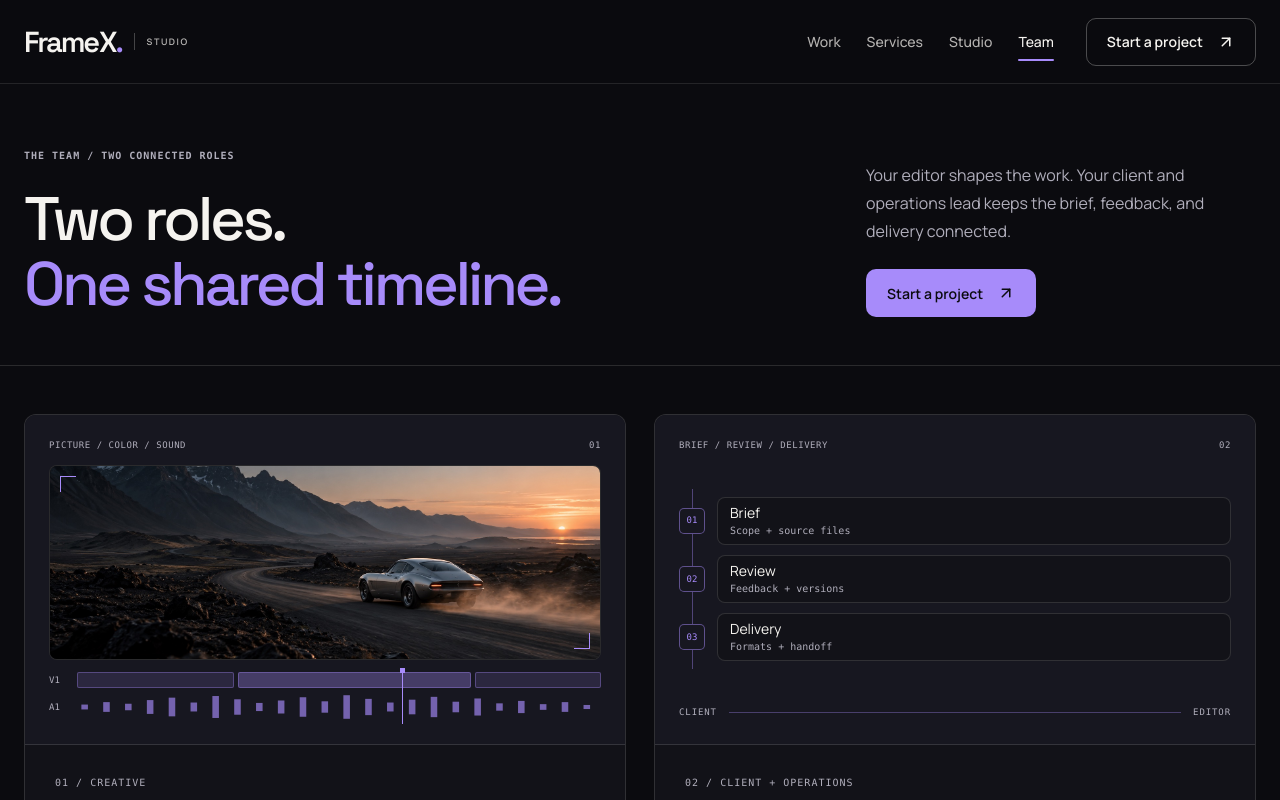
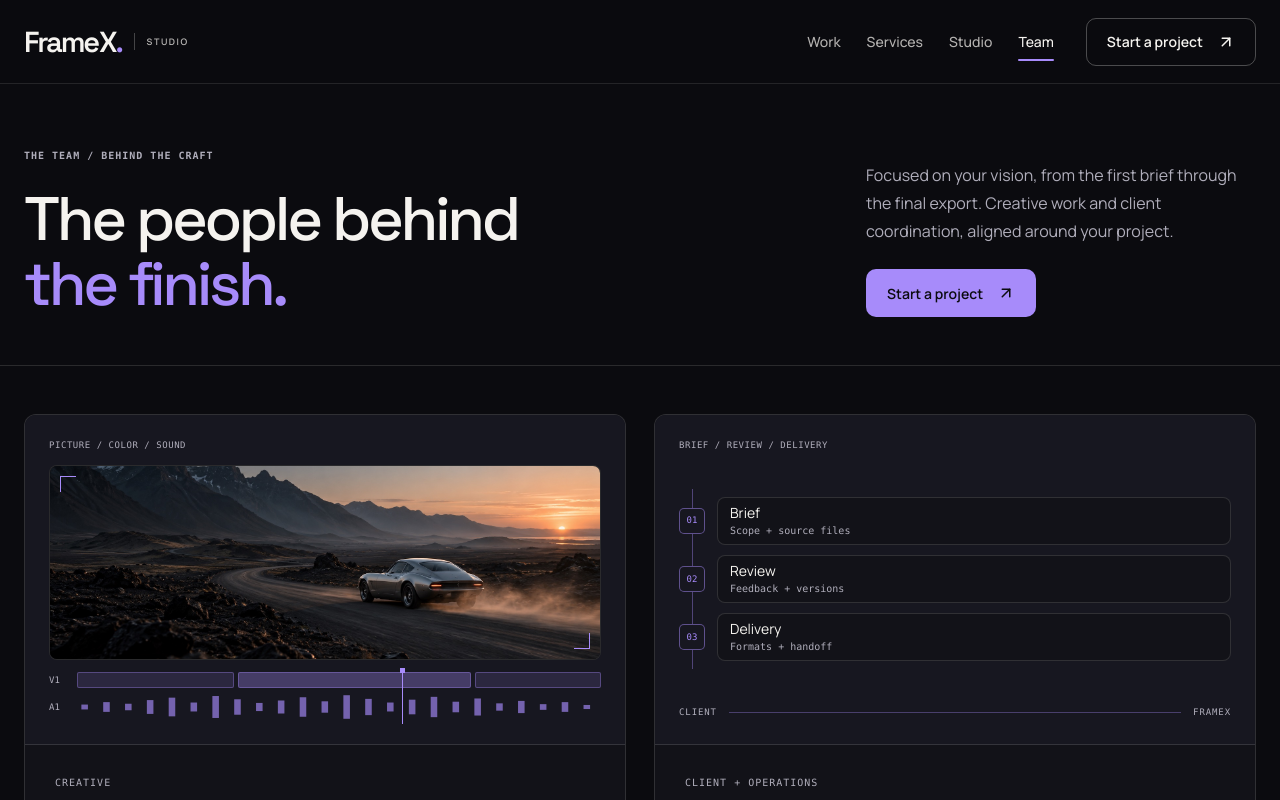
Before and after one commit to wasilsaeed/FrameX-STUDIO, a React (Vite) app: page /team in a window 1280 px wide. Shown: the top 800 px of the page. Built offline with nearby package versions, Linux system fonts and the light colour scheme.

Commit message:
Update Site source

```diff
--- a/src/data/testimonials.ts
+++ b/src/data/testimonials.ts
@@ -34,6 +34,6 @@ export const sampleTestimonials: SampleTestimonial[] = [
   },
   {
     category: 'Client coordination',
-    quote: 'Having one person organize the feedback helped. We always knew which version to review, and the final files arrived in the formats we’d agreed on.',
+    quote: 'Having the feedback organized in one place helped. We always knew which version to review, and the final files arrived in the formats we’d agreed on.',
   },
 ];
--- a/src/pages/AboutPage.tsx
+++ b/src/pages/AboutPage.tsx
@@ -16,7 +16,7 @@ export default function AboutPage() {
     <Seo title="The Studio" description="A focused photo and video post-production studio. Thoughtful editing, retouching, color, and sound, with clear client coordination." />
     <div className="pp-studio-page">
       <section className="pp-page-hero pp-studio-hero">
-        <Reveal className="pp-page-heading"><p className="eyebrow">THE STUDIO / BEHIND THE FINISH</p><h1>The room between<br /><em>raw & ready.</em></h1><p>FrameX brings picture, color, and sound into focus. A small, connected team with a considered approach to the finish.</p><Link className="button" to="/contact">Start a project <ArrowUpRight aria-hidden="true" /></Link></Reveal>
+        <Reveal className="pp-page-heading"><p className="eyebrow">THE STUDIO / BEHIND THE FINISH</p><h1>The room between<br /><em>raw & ready.</em></h1><p>FrameX brings picture, color, and sound into focus—with purposeful editing and attention to detail at every stage.</p><Link className="button" to="/contact">Start a project <ArrowUpRight aria-hidden="true" /></Link></Reveal>
         <Reveal className="pp-studio-monitor">
           <div className="pp-window-bar" aria-hidden="true"><span><i /> FRAMEX / FINISHING SUITE</span><span>VIEWER 01</span></div>
           <div className="pp-studio-viewer"><img src="/media/golden-hour.jpg" alt="Mountain landscape reference for a visual finishing study" loading="eager" /><span className="pp-frame-marker pp-marker-top" aria-hidden="true" /><span className="pp-frame-marker pp-marker-bottom" aria-hidden="true" /><div className="pp-viewer-label">VISUAL STUDY / COLOR + ATMOSPHERE</div></div>
@@ -28,7 +28,7 @@ export default function AboutPage() {
         <Reveal className="pp-craft-heading"><p className="eyebrow">OUR POINT OF VIEW</p><h2 id="studio-craft-heading">The idea leads.<br />The detail makes it.</h2><p>Every cut, texture, tone, and sound should help the work feel more like itself.</p></Reveal>
         <div className="pp-finishing-grid">{finishingSteps.map(([label, title, copy], index) => <Reveal className="pp-finishing-step" key={label}><span className="pp-index">0{index + 1} / {label}</span><h3>{title}</h3><p>{copy}</p></Reveal>)}</div>
       </section>
-      <section className="pp-studio-collaboration"><Reveal><p className="eyebrow">CREATIVE + COORDINATION</p><h2>Small team.<br />A connected edit.</h2></Reveal><Reveal><p>Your editor handles the craft. Your client and operations lead connects the brief, feedback, and delivery—so everyone works toward the same finish.</p><Link className="button button-outline" to="/team">Meet the team <ArrowUpRight aria-hidden="true" /></Link></Reveal></section>
+      <section className="pp-studio-collaboration"><Reveal><p className="eyebrow">CREATIVE + COORDINATION</p><h2>Considered craft.<br />Connected delivery.</h2></Reveal><Reveal><p>From the first brief to the final export, we keep creative work, feedback, and delivery aligned around your project.</p><Link className="button button-outline" to="/team">Meet the team <ArrowUpRight aria-hidden="true" /></Link></Reveal></section>
     </div>
     <CTA />
   </>;
--- a/src/pages/ContactPage.tsx
+++ b/src/pages/ContactPage.tsx
@@ -60,7 +60,7 @@ export default function ContactPage() {
   return <>
     <Seo title="Start a Project" description="Share a short brief for your next video editing, photography, or creative post-production project." />
     <section className="contact-page">
-      <Reveal className="contact-intro"><p className="eyebrow">FRAMEX / PROJECT INTAKE</p><h1>Good work starts<br /><em>with your brief.</em></h1><p>Share your footage, images, or idea. We’ll discuss the edit, delivery, and quote with you.</p><div className="contact-brand-frame"><img src="/media/creator-cuts.jpg" alt="Post-production workstation reference" loading="lazy" /><span className="contact-frame-label">Your material. Our attention to detail.</span><span className="contact-frame-code" aria-hidden="true">[ FX / IN POST ]</span></div><div className="contact-next-step"><span className="eyebrow">What happens next</span><p>Your client & operations lead reviews the brief, confirms the scope with your editor, and replies with timing and a quote.</p><div className="contact-route"><span><Check aria-hidden="true" /> Clear scope</span><span><Check aria-hidden="true" /> Agreed deliverables</span></div></div>{hasPublicEmail && <a className="contact-email" href={'mailto:' + siteConfig.email}><Mail aria-hidden="true" />{siteConfig.email}</a>}</Reveal>
+      <Reveal className="contact-intro"><p className="eyebrow">FRAMEX / PROJECT INTAKE</p><h1>Good work starts<br /><em>with your brief.</em></h1><p>Share your footage, images, or idea. We’ll discuss the edit, delivery, and quote with you.</p><div className="contact-brand-frame"><img src="/media/creator-cuts.jpg" alt="Post-production workstation reference" loading="lazy" /><span className="contact-frame-label">Your material. Our attention to detail.</span><span className="contact-frame-code" aria-hidden="true">[ FX / IN POST ]</span></div><div className="contact-next-step"><span className="eyebrow">What happens next</span><p>We’ll review your brief and reply with the proposed scope, timing, and a quote.</p><div className="contact-route"><span><Check aria-hidden="true" /> Clear scope</span><span><Check aria-hidden="true" /> Agreed deliverables</span></div></div>{hasPublicEmail && <a className="contact-email" href={'mailto:' + siteConfig.email}><Mail aria-hidden="true" />{siteConfig.email}</a>}</Reveal>
       <Reveal className="contact-form-shell"><div className="contact-channel"><span><i /> Project inquiry</span><span>Editing / Retouching / Finishing</span></div><form className="contact-form" ref={formRef} onSubmit={handleSubmit(submit, invalid => {
         setStatus(null);
         const firstError = (['name', 'email', 'service', 'description', 'budget', 'deadline', 'reference'] as const).find(key => invalid[key]);
--- a/src/pages/HomePage.tsx
+++ b/src/pages/HomePage.tsx
@@ -18,7 +18,7 @@ const capabilities = [
 ];
 const steps = [
   { icon: FileText, title: 'Align on the brief', copy: 'Share your files and references. We agree the scope, timing, and delivery formats before the edit begins.', tag: 'Brief / Scope / Direction' },
-  { icon: SlidersHorizontal, title: 'Edit. Review. Refine.', copy: 'Your editor shapes the work. Your point of contact gathers feedback and keeps each revision clear.', tag: 'First cut / Feedback / Finish' },
+  { icon: SlidersHorizontal, title: 'Edit. Review. Refine.', copy: 'We shape the edit, review your feedback, and refine each revision toward the agreed finish.', tag: 'First cut / Feedback / Finish' },
   { icon: Check, title: 'Ready for your audience', copy: 'Receive the agreed files, checked and organized for the platforms where your work will live.', tag: 'Quality check / Export / Handoff' },
 ];
 
@@ -123,7 +123,7 @@ export default function HomePage() {
       </section>
 
       <section className="home-process section" aria-labelledby="process-title">
-        <Reveal className="section-top"><div><p className="eyebrow">A simple process / A clear handoff</p><h2 id="process-title">A good edit starts<br />with a good connection.</h2></div><Link to="/team" className="text-link">Meet the two-person team <ArrowUpRight aria-hidden="true" /></Link></Reveal>
+        <Reveal className="section-top"><div><p className="eyebrow">A simple process / A clear handoff</p><h2 id="process-title">A good edit starts<br />with a good connection.</h2></div><Link to="/team" className="text-link">Meet the team <ArrowUpRight aria-hidden="true" /></Link></Reveal>
         <div className="process-sequence">{steps.map(({ icon: Icon, ...step }, index) => <Reveal className="process-stage" key={step.title}><div className="process-rail"><span>0{index + 1}</span><i /><Icon aria-hidden="true" /></div><h3>{step.title}</h3><p>{step.copy}</p><span className="process-tag">{step.tag}</span></Reveal>)}</div>
         <Reveal className="process-handoff"><span><i /> Direct creative work. Clear client coordination.</span><Link to="/contact" className="text-link">Let’s discuss your brief <ArrowUpRight aria-hidden="true" /></Link></Reveal>
       </section>
--- a/src/pages/TeamPage.tsx
+++ b/src/pages/TeamPage.tsx
@@ -9,7 +9,7 @@ const waveform = [12, 24, 16, 34, 46, 22, 54, 38, 20, 32, 48, 28, 58, 40, 22, 36
 
 function EditorRoleVisual() {
   return <div className="pp-team-role-visual pp-team-role-visual--editor" aria-hidden="true">
-    <div className="pp-team-role-visual__bar"><span>PICTURE / COLOR / SOUND</span><span>01</span></div>
+    <div className="pp-team-role-visual__bar"><span>PICTURE / COLOR / SOUND</span></div>
     <div className="pp-team-role-visual__viewer"><img src="/media/midnight-drive.jpg" alt="" loading="lazy" /></div>
     <div className="pp-team-role-visual__timeline"><span>V1</span><div className="pp-team-role-visual__clips"><i /><i /><i /></div><span>A1</span><svg viewBox="0 0 240 64" preserveAspectRatio="none">{waveform.map((height, index) => <rect key={index} x={index * 10 + 2} y={(64 - height) / 2} width="3" height={height} />)}</svg><i className="pp-team-role-visual__playhead" /></div>
   </div>;
@@ -17,25 +17,25 @@ function EditorRoleVisual() {
 
 function OperationsRoleVisual() {
   return <div className="pp-team-role-visual pp-team-role-visual--operations" aria-hidden="true">
-    <div className="pp-team-role-visual__bar"><span>BRIEF / REVIEW / DELIVERY</span><span>02</span></div>
+    <div className="pp-team-role-visual__bar"><span>BRIEF / REVIEW / DELIVERY</span></div>
     <div className="pp-team-role-visual__handoff">{[['Brief', 'Scope + source files'], ['Review', 'Feedback + versions'], ['Delivery', 'Formats + handoff']].map(([title, detail], index) => <div className="pp-team-role-visual__stage" key={title}><span className="pp-team-role-visual__marker">0{index + 1}</span><div><span>{title}</span><small>{detail}</small></div></div>)}</div>
-    <div className="pp-team-role-visual__footer"><span>CLIENT</span><i /><span>EDITOR</span></div>
+    <div className="pp-team-role-visual__footer"><span>CLIENT</span><i /><span>FRAMEX</span></div>
   </div>;
 }
 
 export default function TeamPage() {
   return <>
-    <Seo title="Our Team" description="An editor and a client and operations lead. Two connected roles behind FrameX Studio photo and video post-production." />
+    <Seo title="Our Team" description="Meet the people behind FrameX Studio. Thoughtful photo and video post-production, supported by clear communication and considered delivery." />
     <div className="pp-team-page">
       <section className="pp-page-hero pp-team-hero">
-        <Reveal className="pp-page-heading"><p className="eyebrow">THE TEAM / TWO CONNECTED ROLES</p><h1>Two roles.<br /><em>One shared timeline.</em></h1></Reveal>
-        <Reveal className="pp-team-intro"><p>Your editor shapes the work. Your client and operations lead keeps the brief, feedback, and delivery connected.</p><Link className="button" to="/contact">Start a project <ArrowUpRight aria-hidden="true" /></Link></Reveal>
+        <Reveal className="pp-page-heading"><p className="eyebrow">THE TEAM / BEHIND THE CRAFT</p><h1>The people behind<br /><em>the finish.</em></h1></Reveal>
+        <Reveal className="pp-team-intro"><p>Focused on your vision, from the first brief through the final export. Creative work and client coordination, aligned around your project.</p><Link className="button" to="/contact">Start a project <ArrowUpRight aria-hidden="true" /></Link></Reveal>
       </section>
-      <section className="pp-team-grid section" aria-label="Our two core team roles">{team.map((member, index) => <Reveal className="pp-team-profile" key={member.role}>
+      <section className="pp-team-grid section" aria-label="The people behind FrameX">{team.map((member, index) => <Reveal className="pp-team-profile" key={member.role}>
         {index === 0 ? <EditorRoleVisual /> : <OperationsRoleVisual />}
-        <div className="pp-team-profile-copy"><p className="pp-index">0{index + 1} / {index === 0 ? 'CREATIVE' : 'CLIENT + OPERATIONS'}</p><h2>{member.role}</h2><p className="pp-team-bio">{member.bio}</p><ul>{member.responsibilities.map(item => <li key={item}>{item}</li>)}</ul></div>
+        <div className="pp-team-profile-copy"><p className="pp-index">{index === 0 ? 'CREATIVE' : 'CLIENT + OPERATIONS'}</p><h2>{member.role}</h2><p className="pp-team-bio">{member.bio}</p><ul>{member.responsibilities.map(item => <li key={item}>{item}</li>)}</ul></div>
       </Reveal>)}</section>
-      <section className="pp-team-connection" aria-labelledby="team-connection-heading"><Reveal><h2 id="team-connection-heading">One vision.<br />Two core strengths.</h2></Reveal><Reveal><p>Our operations lead connects your brief and feedback with the creative process. Your editor turns that clarity into the final picture, color, and sound.</p><div className="pp-handoff" aria-label="Our collaborative workflow"><span>Brief</span><i aria-hidden="true" /><span>Edit</span><i aria-hidden="true" /><span>Review</span><i aria-hidden="true" /><span>Deliver</span></div></Reveal></section>
+      <section className="pp-team-connection" aria-labelledby="team-connection-heading"><Reveal><h2 id="team-connection-heading">Creative craft.<br />Clear communication.</h2></Reveal><Reveal><p>A considered edit and a clear review process keep your vision in focus. From first cut to final handoff, every decision supports the work.</p><div className="pp-handoff" aria-label="Our collaborative workflow"><span>Brief</span><i aria-hidden="true" /><span>Edit</span><i aria-hidden="true" /><span>Review</span><i aria-hidden="true" /><span>Deliver</span></div></Reveal></section>
     </div>
     <CTA />
   </>;
```
Also changed, not shown: tests/browser-smoke.mjs (+40 -4 lines), 78 other files (tests, documents, lock files or other folders).
